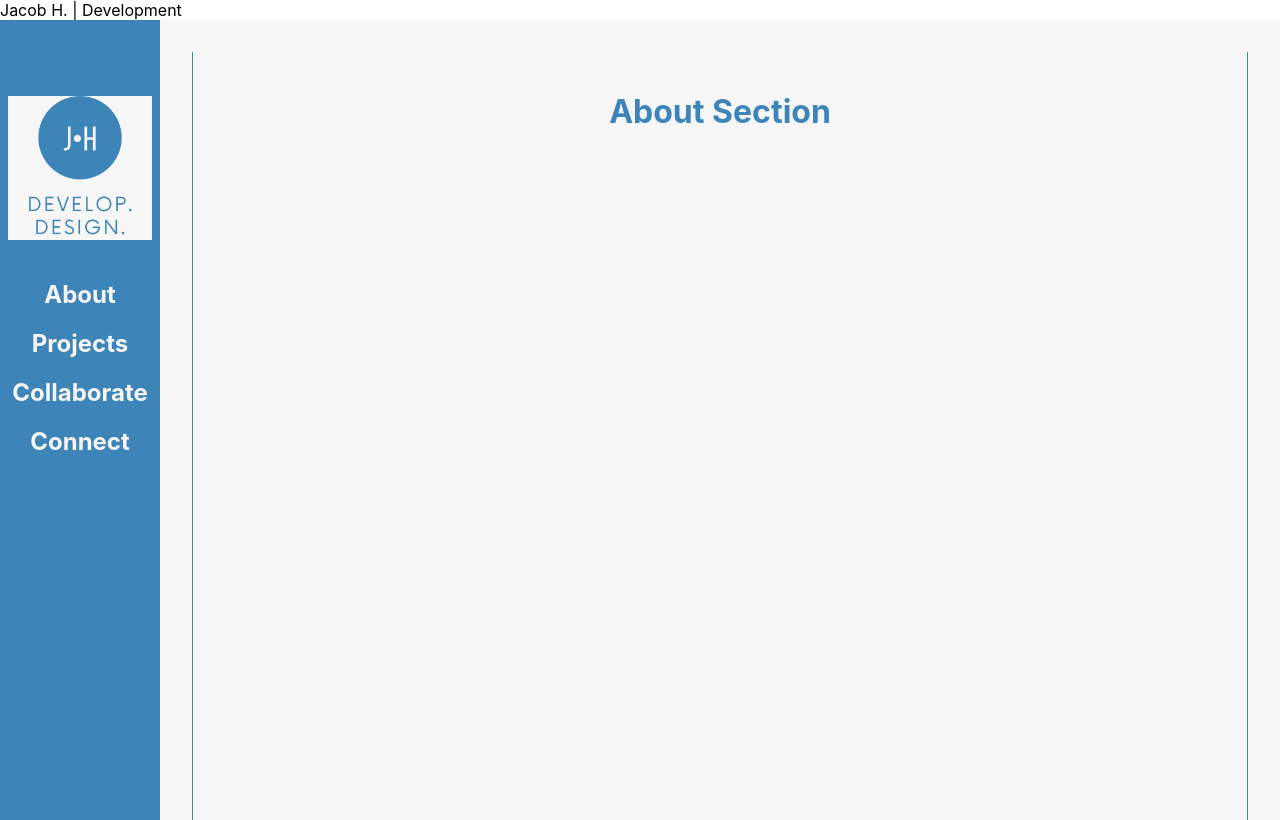
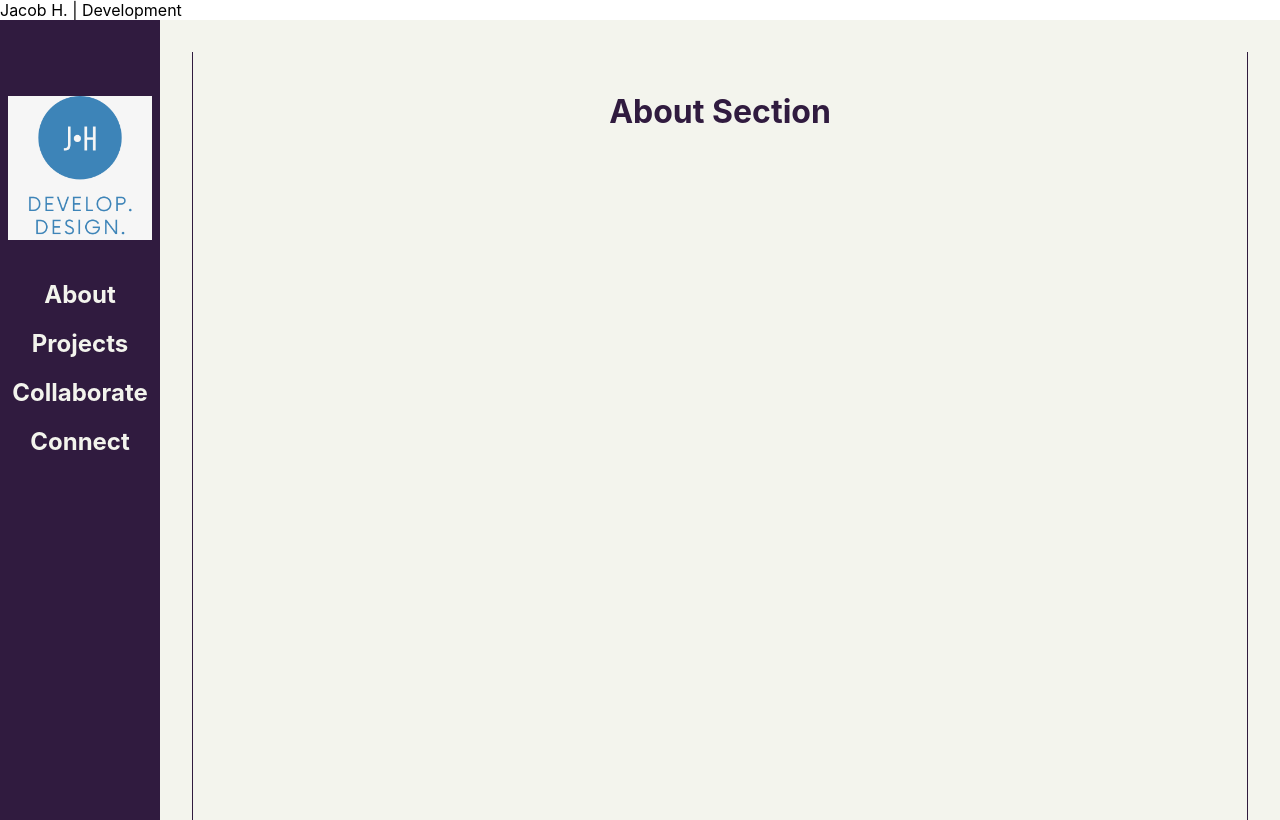
Before and after one commit to jackthelab/portfolio-frontend, a React (Create React App) app: page / in a window 1280 px wide. Built offline with nearby package versions, Linux system fonts and the light colour scheme.

Commit message:
changed some colors around in the styling

```diff
--- a/src/containers/main/main.js
+++ b/src/containers/main/main.js
@@ -20,7 +20,7 @@ const Main = () => {
         {
             name: "Portfolio Site",
             gitHubURL: "https://github.com/jackthelab/portfolio-frontend/",
-            hostedURL: "http://localhost:3000",
+            hostedURL: null,
             image: portfolioLogo,
             description: "A portfolio site designed to showcase projects past, present, and current projects.",
             tags: ["live", "react"]
--- a/src/styles/main.css
+++ b/src/styles/main.css
@@ -1,6 +1,10 @@
 #main {
-    --main-color-one: #3d84b8;
-    --main-color-two: #f6f6f6;
+    /* --main-color-one: #3d84b8; */
+    /* --main-color-one: #151515; */
+    --main-color-one: #301b3f;
+    /* --main-color-two: #f6f6f6; */
+    --main-color-two: #f3f4ed;
+    /* --main-color-two: #a5e1ad; */
     display: inline-block;
     position: absolute;
     z-index: -1;
@@ -190,7 +194,8 @@
     color: var(--main-color-two);
     border-color: var(--main-color-one);
     cursor: pointer;
-    box-shadow: 2.5px 2.5px 2.5px 2.5px #010867;
+    /* box-shadow: 2.5px 2.5px 2.5px 2.5px #010867; */
+    box-shadow: 2.5px 2.5px 2.5px 2.5px #151515;
     transform: scale3d(1.05, 1.05, 1.05);
 }
 
--- a/src/styles/navbar.css
+++ b/src/styles/navbar.css
@@ -1,6 +1,10 @@
 #nav-bar {
-    --navbar-color-one: #3d84b8;
-    --navbar-color-two: #f6f6f6;
+    /* --navbar-color-one: #3d84b8; */
+    /* --navbar-color-one: #151515; */
+    --navbar-color-one: #301b3f;
+    /* --navbar-color-two: #f6f6f6; */
+    --navbar-color-two: #f3f4ed;
+    /* --navbar-color-two: #b4a5a5; */
 
     display: inline-block;
     position: absolute;
```
